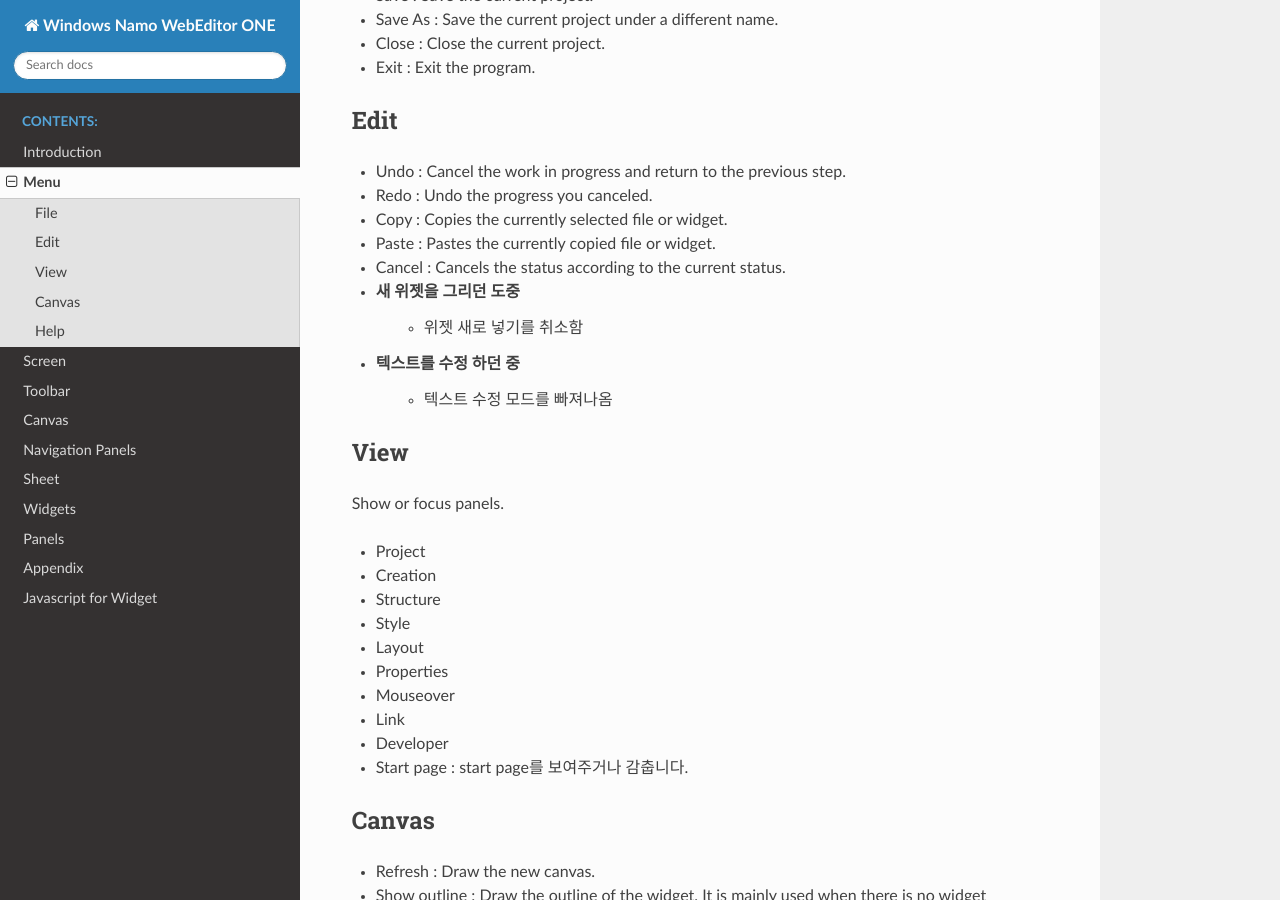
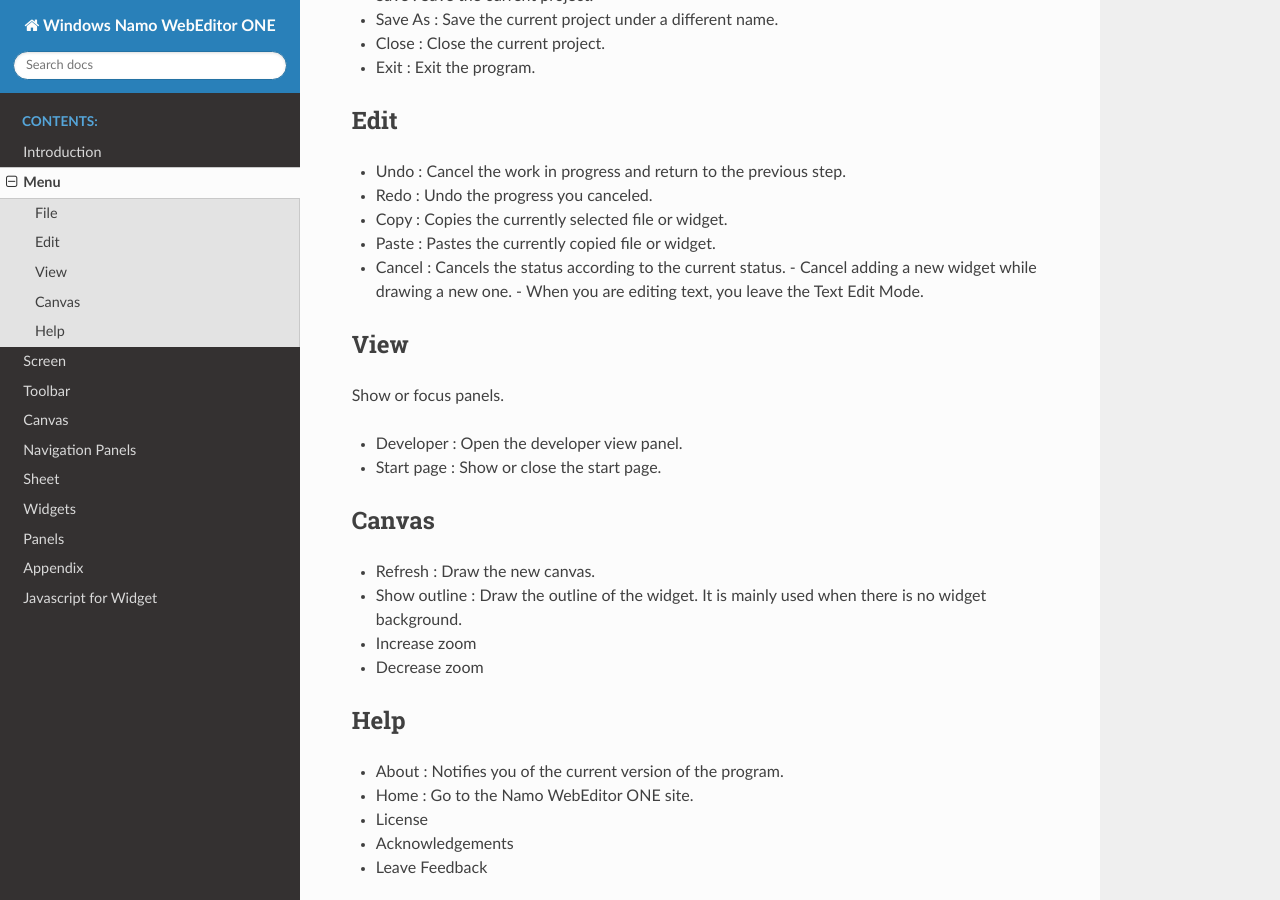
Before and after one commit to JDLabOrg/WinIUManual, a Sphinx documentation site: the page built from source/menu/menu.rst, in a window 1280 px wide and 900 px high, scrolled down 352 px. Built offline with Sphinx 7.4.7 and the Read the Docs theme 2.0.0, drawn with Linux system fonts in a browser that asks for light colours; pages that are not in the unit, such as notebooks, are missing from menus.

Commit message:
update menu

```diff
--- a/source/menu/menu.rst
+++ b/source/menu/menu.rst
@@ -19,25 +19,15 @@
 - Copy : Copies the currently selected file or widget.
 - Paste : Pastes the currently copied file or widget.
 - Cancel : Cancels the status according to the current status.
-- 새 위젯을 그리던 도중
-    - 위젯 새로 넣기를 취소함
-- 텍스트를 수정 하던 중
-    - 텍스트 수정 모드를 빠져나옴
+  - Cancel adding a new widget while drawing a new one.
+  - When you are editing text, you leave the Text Edit Mode.
 
 View
 ----------
 Show or focus panels.
 
-- Project
-- Creation
-- Structure
-- Style
-- Layout
-- Properties
-- Mouseover
-- Link
-- Developer
-- Start page : start page를 보여주거나 감춥니다.
+- Developer : Open the developer view panel.
+- Start page : Show or close the start page.
 
 Canvas
 ---------
```
